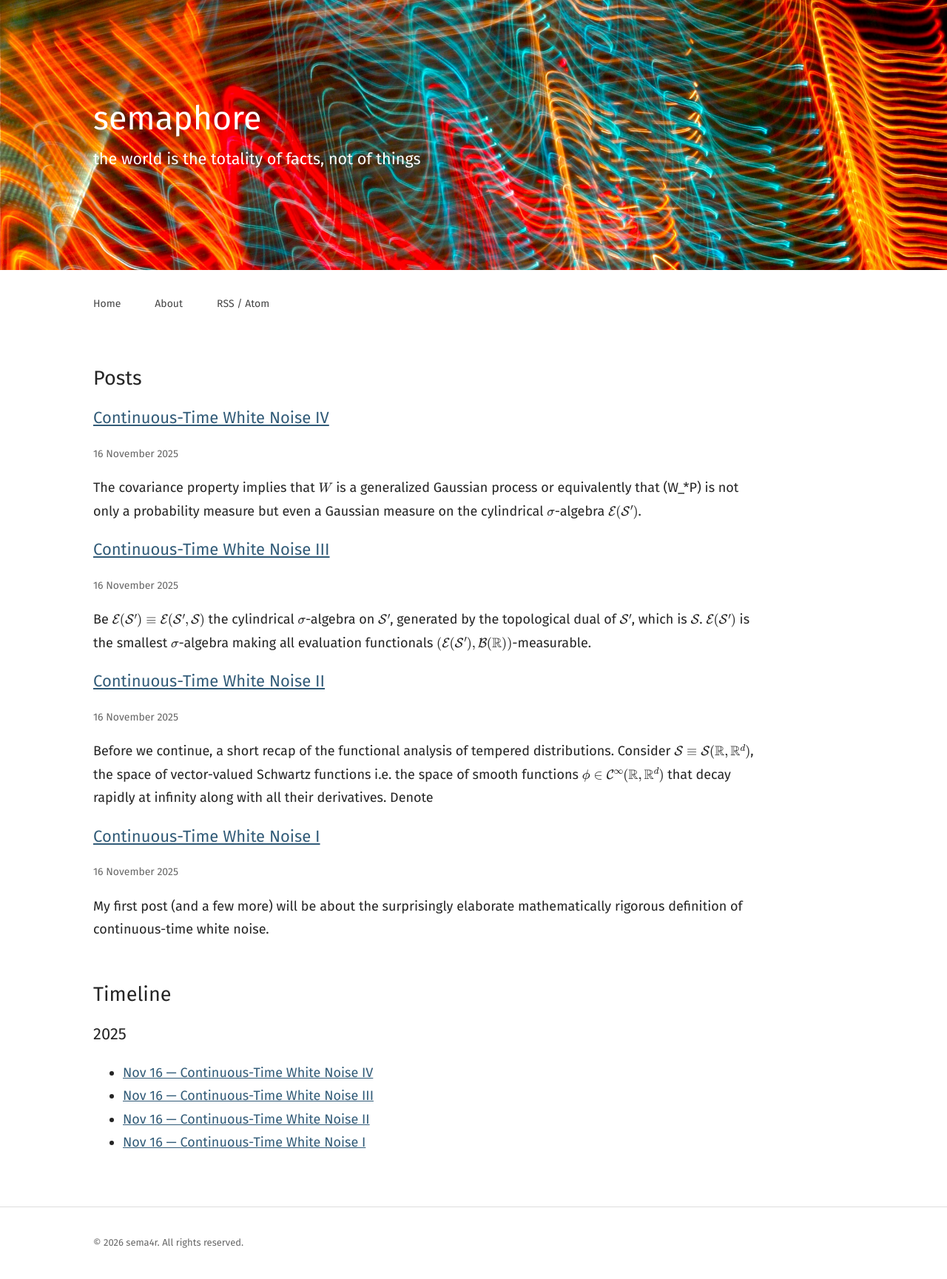
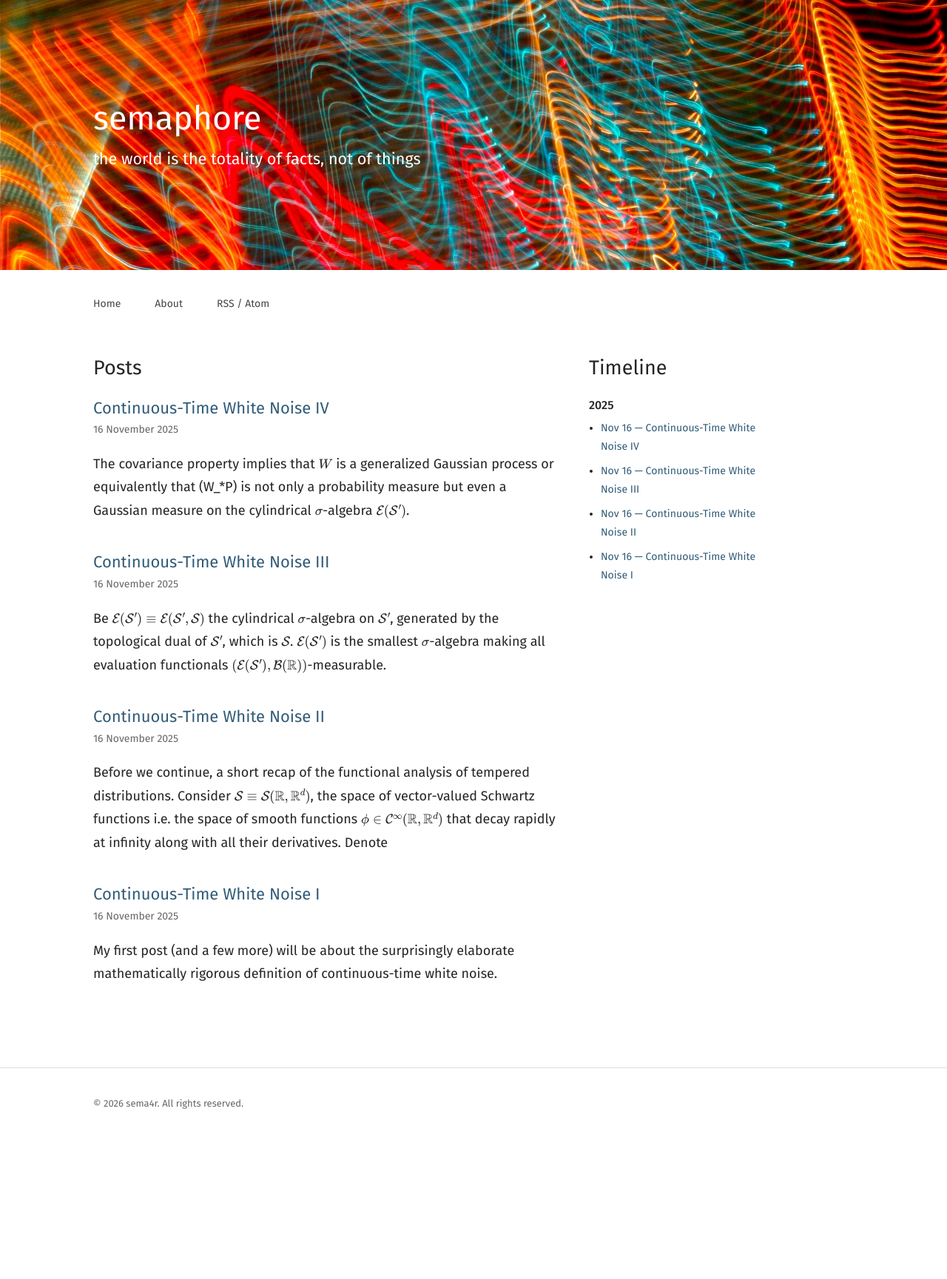
Before and after one commit to sema4r/sema4r.github.io, a Jekyll site: the page built from index.md, in a window 1280 px wide. Shown: the whole page at 74% size. Built offline with Jekyll 4.4.1, drawn with Linux system fonts in a browser that asks for light colours; after the commit the page ends 1540 px from its top, so only the background shows below that.

Commit message:
Update style.css

```diff
--- a/assets/css/style.css
+++ b/assets/css/style.css
@@ -257,3 +257,80 @@ mjx-container[display="true"] {
   font-weight: 500;
   margin-bottom: 1.5rem;
 }
+
+/* Homepage: article stream and timeline */
+.home-columns {
+  display: grid;
+  grid-template-columns: minmax(0, 1fr) 230px;
+  gap: 40px;
+  align-items: start;
+}
+
+.home-articles h2,
+.home-timeline h2 {
+  margin-top: 1.5em;
+}
+
+.home-post {
+  margin-bottom: 2.5rem;
+}
+
+.home-post h3 {
+  margin-bottom: 0.2rem;
+}
+
+.home-post h3 a {
+  text-decoration: none;
+}
+
+.home-post h3 a:hover {
+  text-decoration: underline;
+}
+
+.home-post .post-date {
+  margin-top: 0;
+  margin-bottom: 0.8rem;
+}
+
+.home-post-excerpt {
+  overflow-wrap: break-word;
+}
+
+.home-timeline {
+  font-size: 0.88rem;
+}
+
+.home-timeline h3 {
+  margin: 1.2rem 0 0.5rem;
+  font-size: 1rem;
+  font-weight: 500;
+}
+
+.home-timeline ul {
+  margin: 0;
+  padding-left: 1rem;
+}
+
+.home-timeline li {
+  margin: 0.55rem 0;
+}
+
+.home-timeline a {
+  text-decoration: none;
+}
+
+.home-timeline a:hover {
+  text-decoration: underline;
+}
+
+@media (max-width: 700px) {
+  .home-columns {
+    grid-template-columns: minmax(0, 1fr);
+    gap: 1rem;
+  }
+
+  .home-timeline {
+    border-top: 1px solid var(--border);
+    padding-top: 0.5rem;
+  }
+}
```
